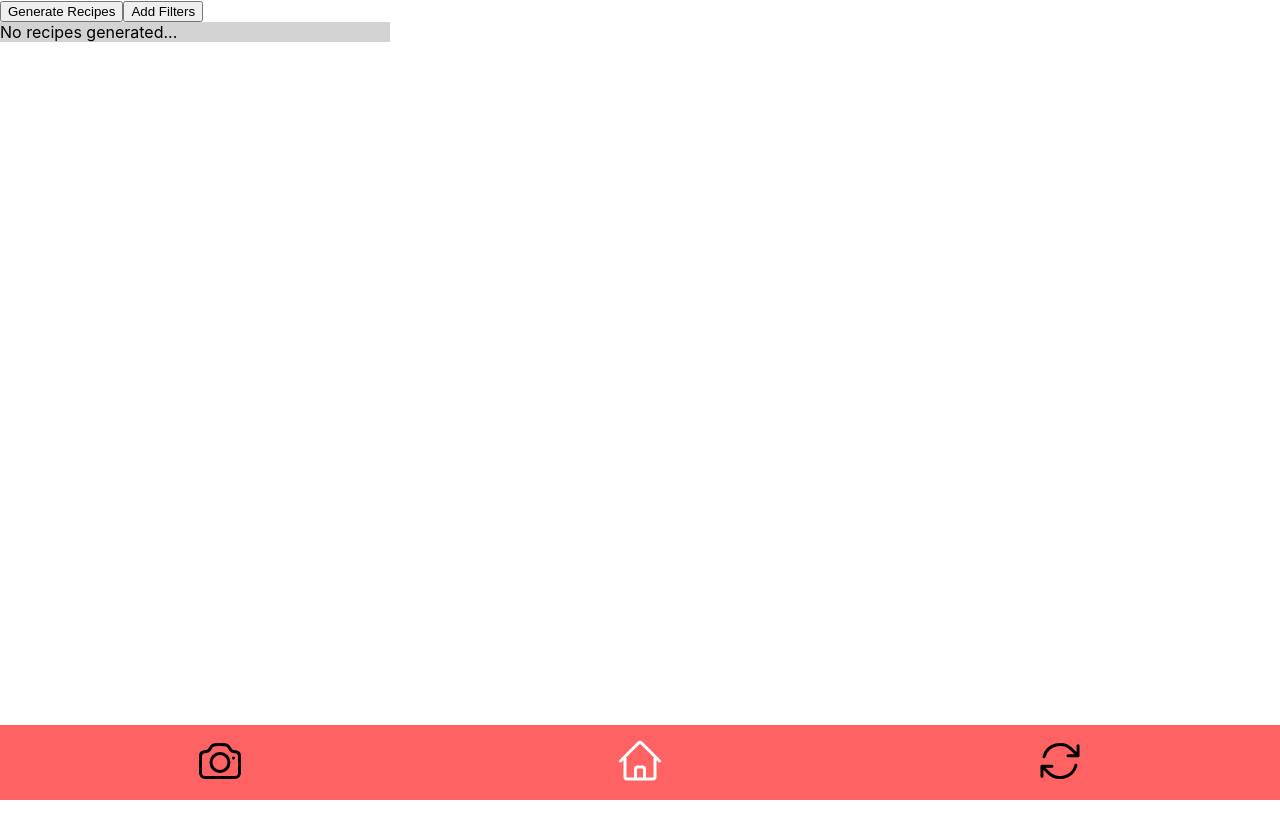
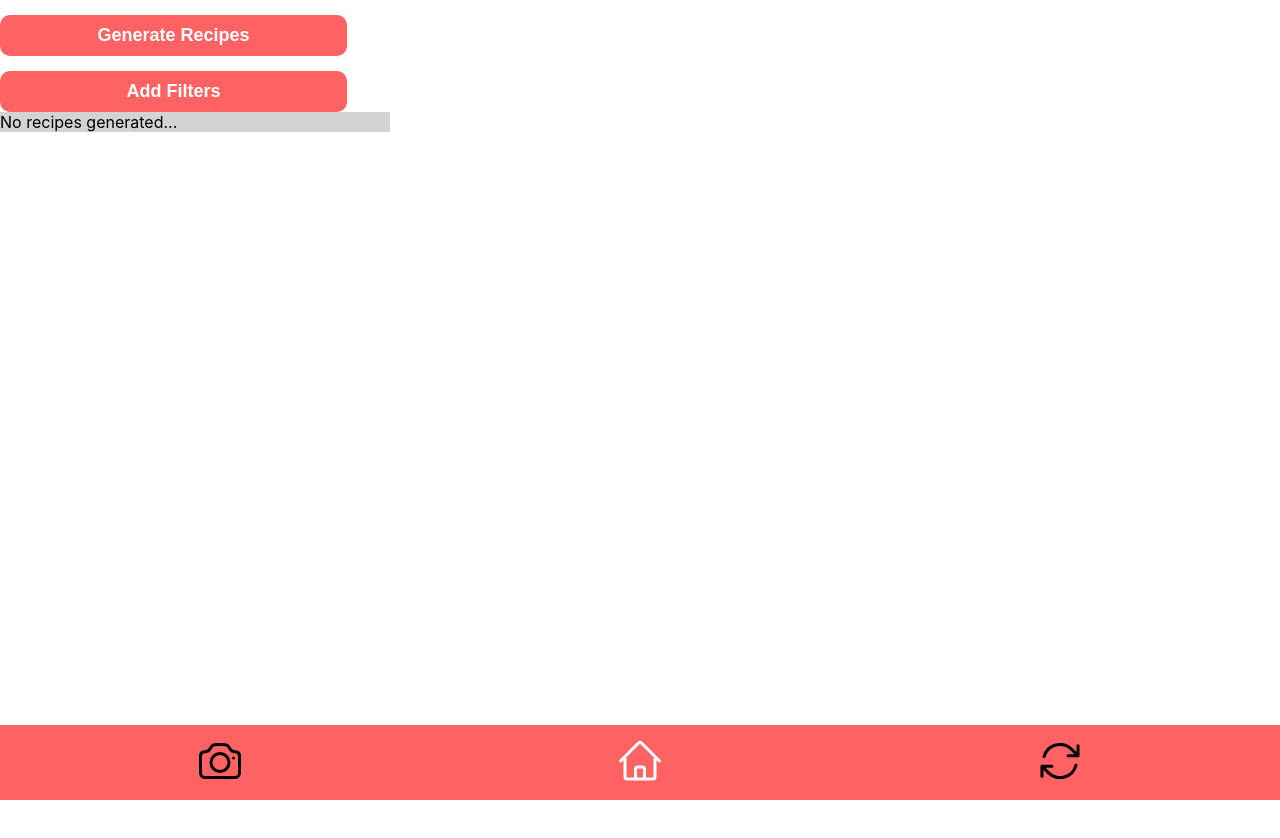
Before and after one commit to smrahman1/Chelf, a React (Create React App) app in the folder frontend/: page /generate in a window 1280 px wide. Shown: the top 838 px of the page. Built offline with nearby package versions, Linux system fonts and the light colour scheme.

Commit message:
UI changes

```diff
--- a/frontend/src/components/Camera.css
+++ b/frontend/src/components/Camera.css
@@ -1,6 +1,6 @@
 .imageContainer {
   width: 90%;
-  background-color: lightgray;
+  background-color: #e4e4e4;
   margin: 30px auto;
   border-radius: 20px;
   display: flex;
@@ -14,4 +14,5 @@
 }
 h3 {
   margin: 30px 0;
+  font-size: 28px;
 }
--- a/frontend/src/components/Generate.js
+++ b/frontend/src/components/Generate.js
@@ -1,18 +1,15 @@
-import "./Generate.css"
+import "./Generate.css";
 
 function Generate() {
   return (
     <div className="generatorContainer">
-      <button>Generate Recipes</button>
-      <button>Add Filters</button>
+      <button className="buttonClass">Generate Recipes</button>
+      <button className="buttonClass">Add Filters</button>
       <div>
-        <p>
-          No recipes generated...
-        </p>
+        <p>No recipes generated...</p>
       </div>
-
     </div>
-  )
+  );
 }
 
 export default Generate;
--- a/frontend/src/components/PantryItem.js
+++ b/frontend/src/components/PantryItem.js
@@ -33,9 +33,9 @@
     <>
       <div className="ingredientList">
         <h2>{title}</h2>
-        <Ingredient name="Tomatoes" amount="4" unit="U"></Ingredient>
-        <Ingredient name="Apples" amount="6" unit="U"></Ingredient>
-        <Ingredient name="Bell Peppers" amount="2" unit="U"></Ingredient>
+        <Ingredient name="Tomatoes" amount="4" unit="Single"></Ingredient>
+        <Ingredient name="Apples" amount="6" unit="Single"></Ingredient>
+        <Ingredient name="Bell Peppers" amount="2" unit="Single"></Ingredient>
         <button className="buttonClass" onClick={handleOpen}>
           Add Ingredient
         </button>
```
